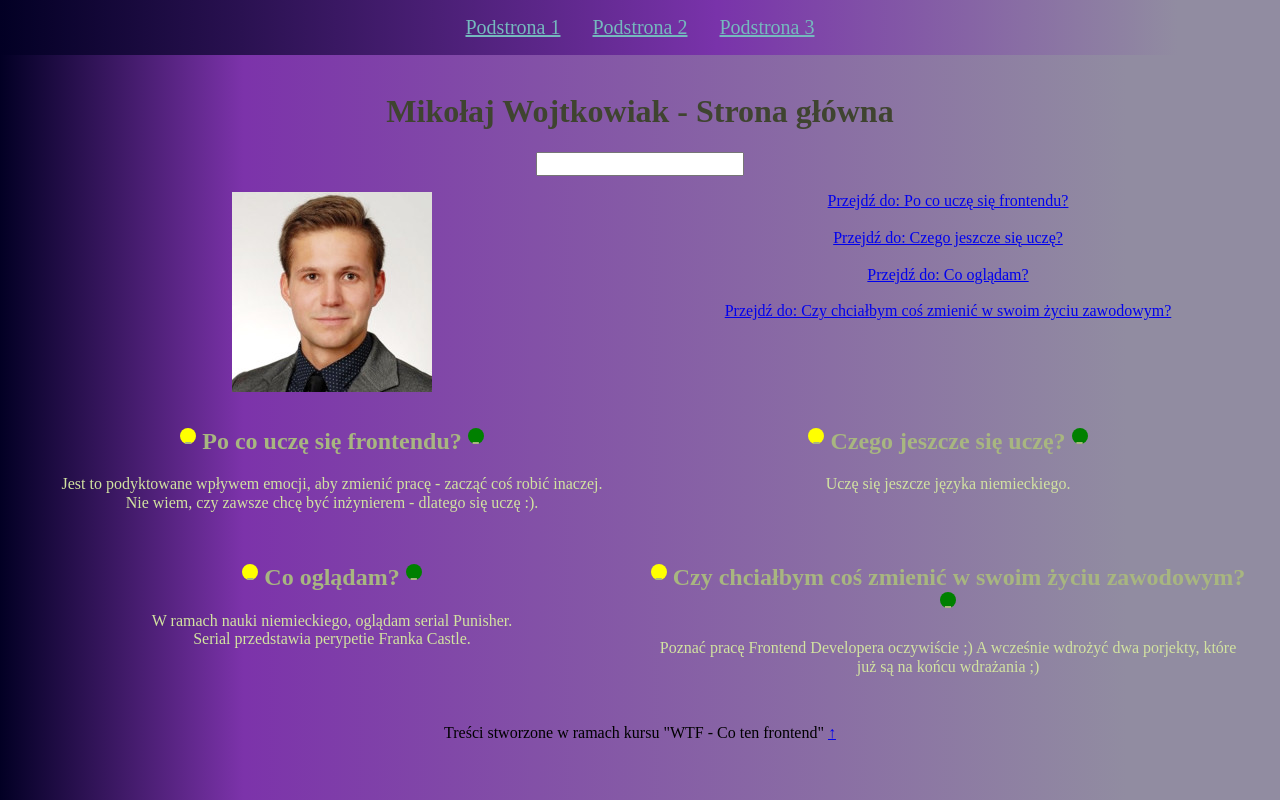
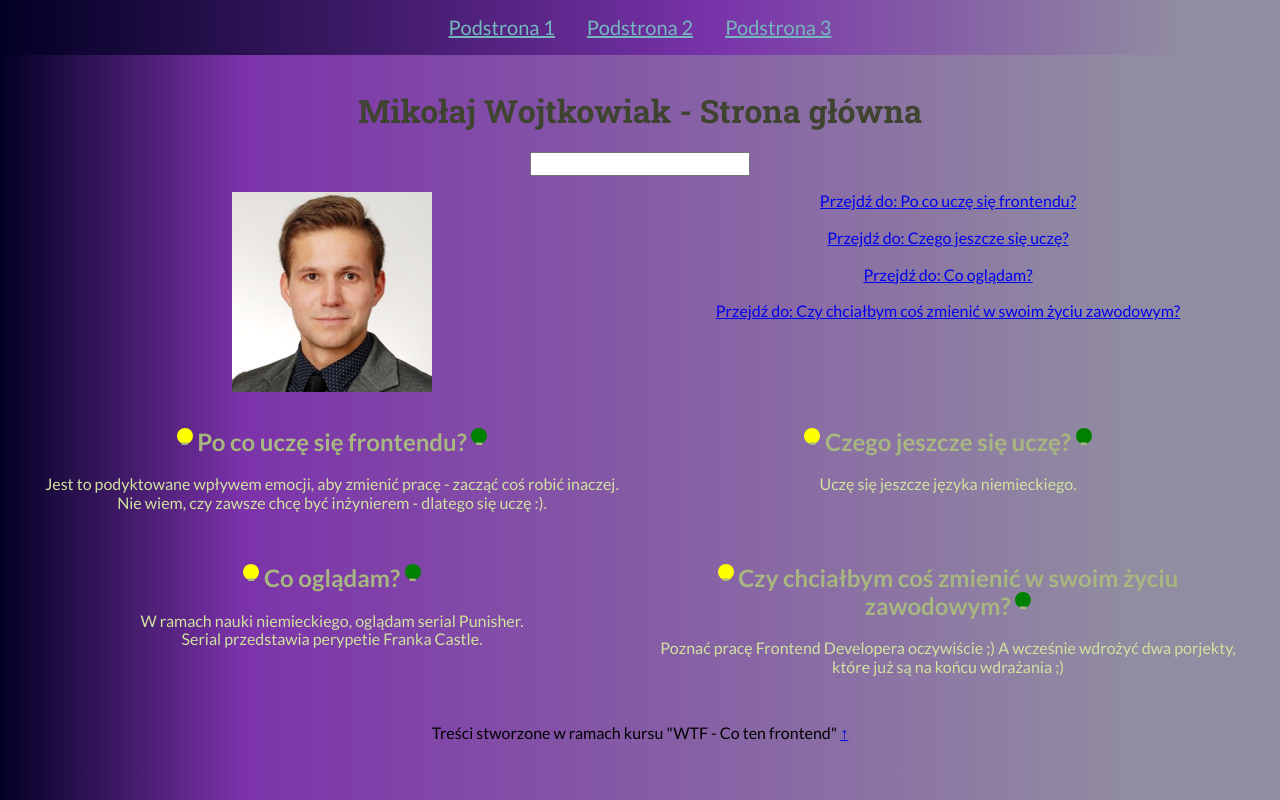
Before and after one commit to Mwojtko/homepage-gulp, a website: page src/content/index.html in a window 1280 px wide. Drawn offline with nearby package versions, Linux system fonts and the light colour scheme; files that its build step writes are made by us from their sources; files whose address does not match are found by name.

Commit message:
feat: google fonts

```diff
--- a/src/scss/main.scss
+++ b/src/scss/main.scss
@@ -1,5 +1,6 @@
 @import "_normalize";
 @import "_variables";
+@import url('https://fonts.googleapis.com/css?family=Lato:400,700|Roboto+Slab:700&display=swap&subset=latin-ext');
 
 
 html {
@@ -14,6 +15,7 @@ html {
 body {
   background: rgb(2,0,36);
   background: linear-gradient(90deg, rgba(2,0,36,1) 0%, rgba(124,51,170,1) 19%, rgba(145,140,161,1) 88%);
+  font-family: "Lato";
 }
 
 .grid {
@@ -49,6 +51,7 @@ body {
   text-align: center;
   color: #3F4430;
   padding-top: 24px;
+  font-family: 'Roboto Slab', serif;
 }
 
 .author {
```
